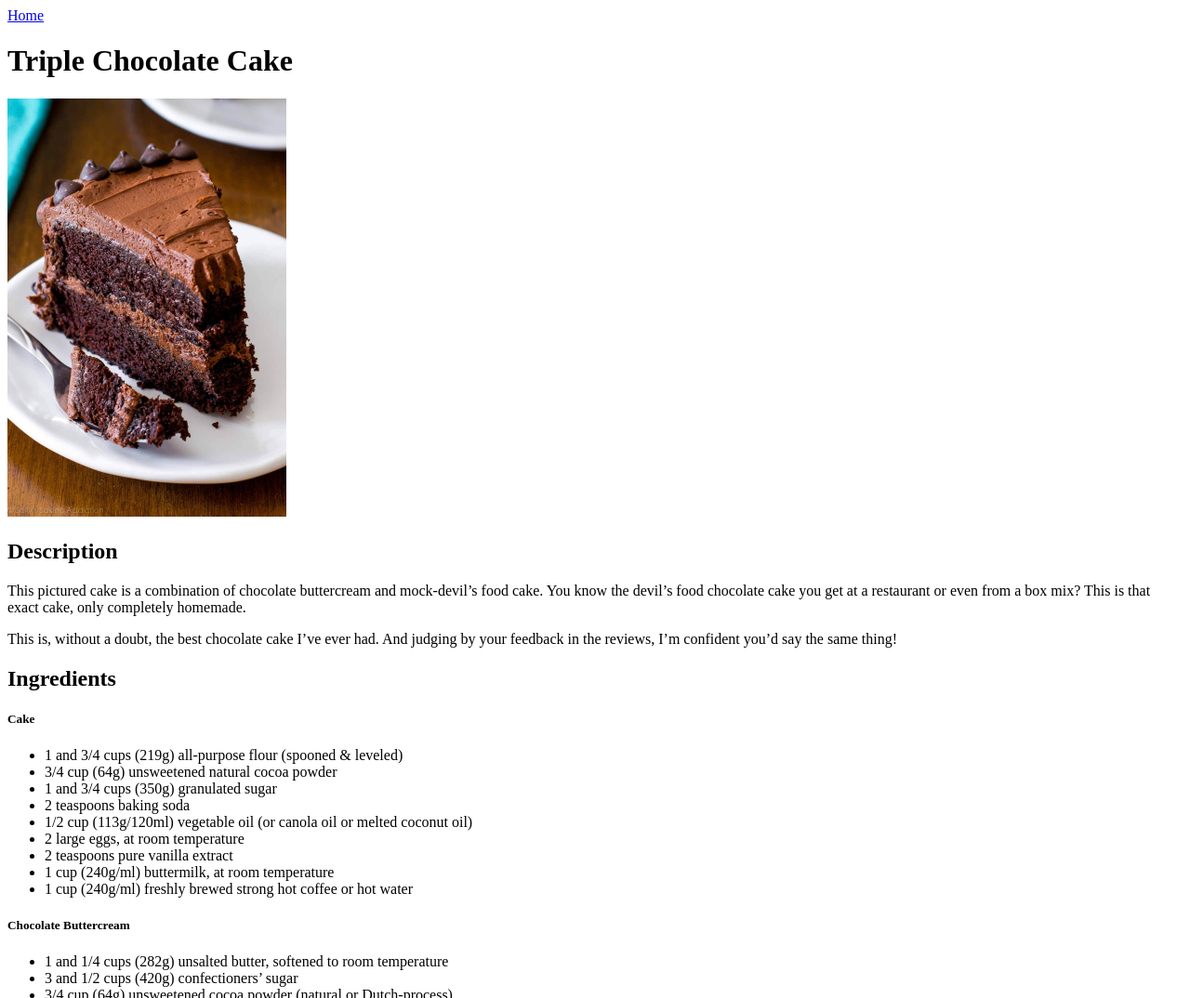
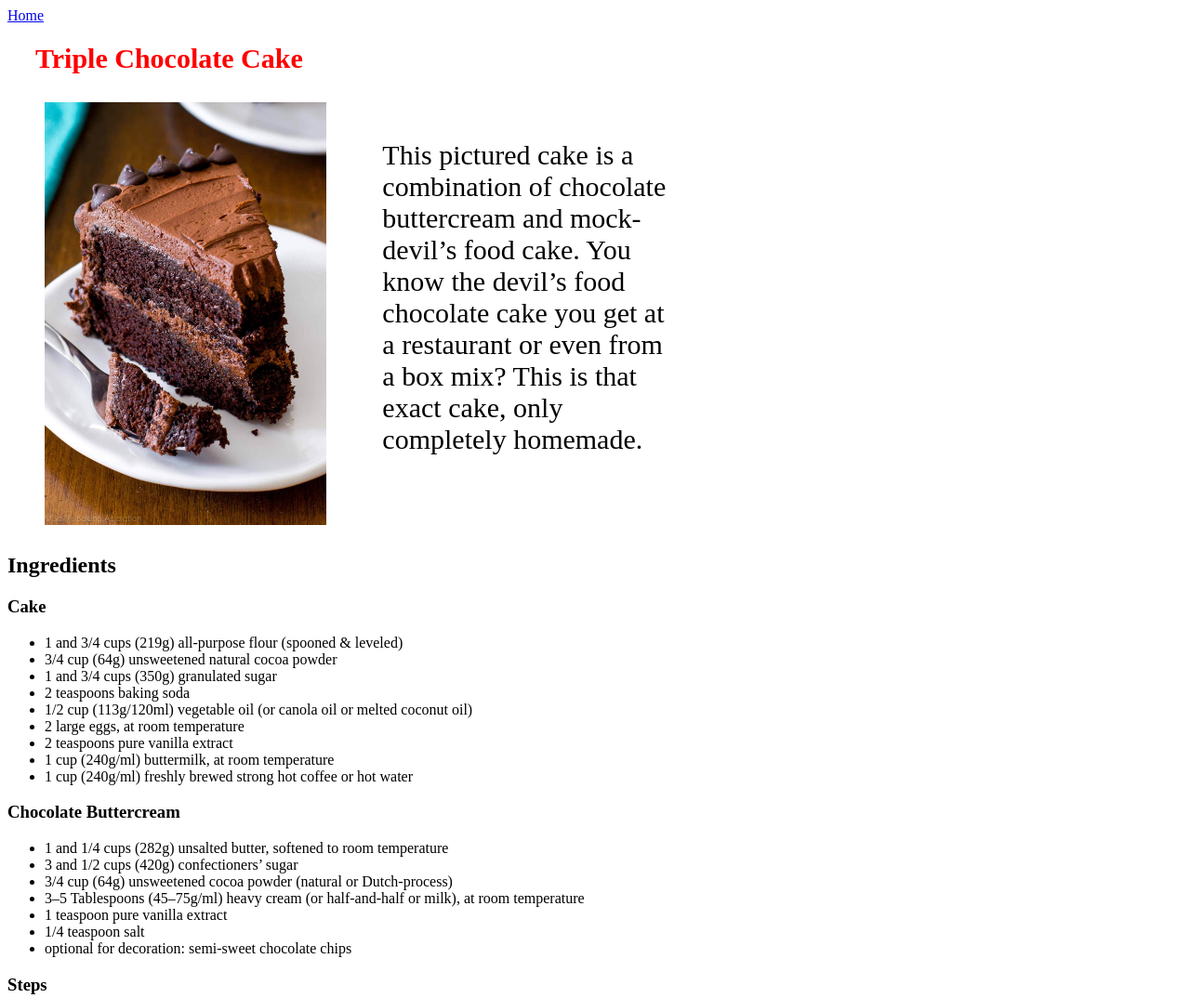
Before and after one commit to danoliver1987/odin-recipes, a plain HTML site: page recipes/triple-chocolate-cake.html in a window 1280 px wide. Shown: the top 1074 px of the page at 93% size. Drawn offline with Linux system fonts and the light colour scheme.

Commit message:
First commit

```diff
--- /dev/null
+++ b/cake.css
@@ -0,0 +1,25 @@
+.triple-chocolate-cake {
+    color: red;
+    text-align: left;
+    font-size: 30px;
+    margin-left: 30px;
+}
+
+.image-and-description {
+    display: flex;
+    align-items: flex-start;
+    width: 60%;
+}
+
+.cake-photo {
+    padding: 10px;
+    width: 40%;
+    margin-left: 30px;
+}
+
+.cake-description {
+    font-size: 30px;
+    width: 100%;
+    padding: 50px;
+    margin: 0 auto;
+}
--- /dev/null
+++ b/menu.css
@@ -0,0 +1,29 @@
+* {
+    font-family: Verdana, Geneva, Tahoma, sans-serif;
+}
+
+body nav {
+    background-color: #000000;
+}
+/* the background of the block */
+
+nav ul {
+    list-style: none;
+    margin: 0;
+    padding: 0;
+    display: flex;
+}
+
+nav ul li a {
+    display: block;
+    color: rgb(255, 255, 255);
+    padding: 14px 20px;
+    text-decoration: none;
+    font-size: 12px;
+}
+/* the text on the menu block */
+
+nav ul li a:hover {
+    background-color: #ff0000;
+}
+/* when you hover over the element */
--- /dev/null
+++ b/pasta.css
@@ -0,0 +1,25 @@
+.chicken-pasta-salad {
+    color: red;
+    text-align: left;
+    font-size: 30px;
+    margin-left: 30px;
+}
+
+.image-and-description {
+    display: flex;
+    align-items: flex-start;
+    width: 60%;
+}
+
+.pasta-photo {
+    padding: 10px;
+    width: 40%;
+    margin-left: 30px;
+}
+
+.pasta-description {
+    font-size: 30px;
+    width: 100%;
+    padding: 50px;
+    margin: 0 auto;
+}
--- /dev/null
+++ b/pizza.css
@@ -0,0 +1,29 @@
+.chicken-pizza {
+    color: red;
+    text-align: left;
+    font-size: 30px;
+    margin-left: 30px;
+}
+
+.image-and-description {
+    display: flex;
+    align-items: flex-start;
+    width: 60%;
+}
+
+.pizza-photo {
+    padding: 10px;
+    width: 40%;
+    margin-left: 30px;
+}
+
+.pizza-description {
+    font-size: 30px;
+    width: 100%;
+    padding: 50px;
+    margin: 0 auto;
+}
+
+.spicy {
+    color: red;
+}
--- a/recipes/triple-chocolate-cake.html
+++ b/recipes/triple-chocolate-cake.html
@@ -4,25 +4,25 @@
     <meta charset="UTF-8">
     <meta name="viewport" content="width=device-width, initial-scale=1.0">
     <title>Odin Recipes</title>
+    <link rel="stylesheet" href="../cake.css">
 </head>
     <body>
-    <a href="../index.html">Home</a>
-    <h1>Triple Chocolate Cake</h1>
-    <a> <img width="300"
-        src="triple-chocolate-cake.jpg" alt="a photo of a tasty Chocolate Cake"> </a>
 
-    <h2> Description </h2>
-        <p>This pictured cake is a combination of chocolate buttercream and
+        <a href="../index.html">Home</a>
+        <h1 class="triple-chocolate-cake">Triple Chocolate Cake</h1>
+
+    <div class="image-and-description">
+        <img class="cake-photo" width="300"
+        src="triple-chocolate-cake.jpg" alt="a photo of a delicious chocolate cake">
+
+        <p class="cake-description">This pictured cake is a combination of chocolate buttercream and
             mock-devil’s food cake. You know the devil’s food chocolate cake you
             get at a restaurant or even from a box mix? This is that exact cake,
             only completely homemade.</p>
-
-        <p>This is, without a doubt, the best chocolate cake I’ve ever had.
-            And judging by your feedback in the reviews, I’m confident you’d
-            say the same thing!</p>
+    </div>
 
     <h2>Ingredients</h2>
-    <h5>Cake</h5>
+    <h3>Cake</h3>
         <ul>
         <li>1 and 3/4 cups (219g) all-purpose flour (spooned & leveled)</li>
         <li>3/4 cup (64g) unsweetened natural cocoa powder</li>
@@ -35,7 +35,7 @@
         <li>1 cup (240g/ml) freshly brewed strong hot coffee or hot water</li>
         </ul>
 
-     <h5>Chocolate Buttercream</h5>
+     <h3>Chocolate Buttercream</h3>
         <ul>
         <li>1 and 1/4 cups (282g) unsalted butter, softened to room temperature</li>
         <li>3 and 1/2 cups (420g) confectioners’ sugar</li>
@@ -47,7 +47,7 @@
         <li>optional for decoration: semi-sweet chocolate chips</li>
         </ul>
 
-    <h2> Steps </h2>
+    <h3> Steps </h3>
         <ol>
         <li>Preheat the oven to 350°F (177°C). Grease two 9-inch cake pans,
             line with parchment paper rounds, then grease the parchment paper. Parchment
```
Also changed, not shown: index.html (+4 -2 lines), recipes/chicken-pasta-salad.html (+10 -14 lines), recipes/pizza.html (+12 -8 lines).
